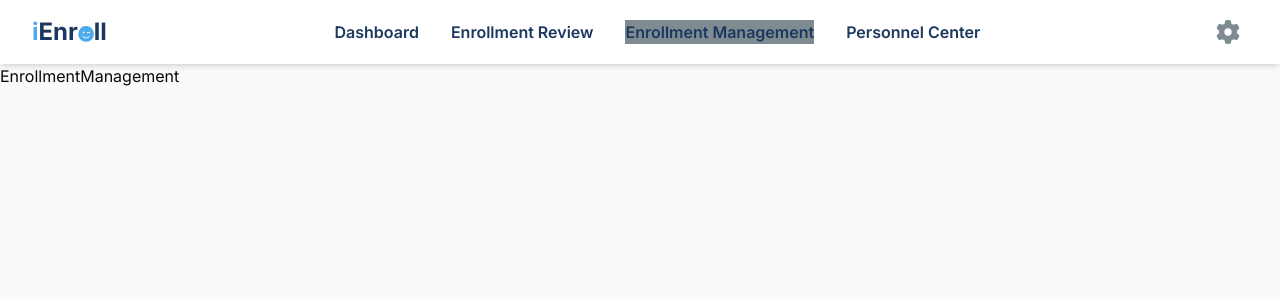
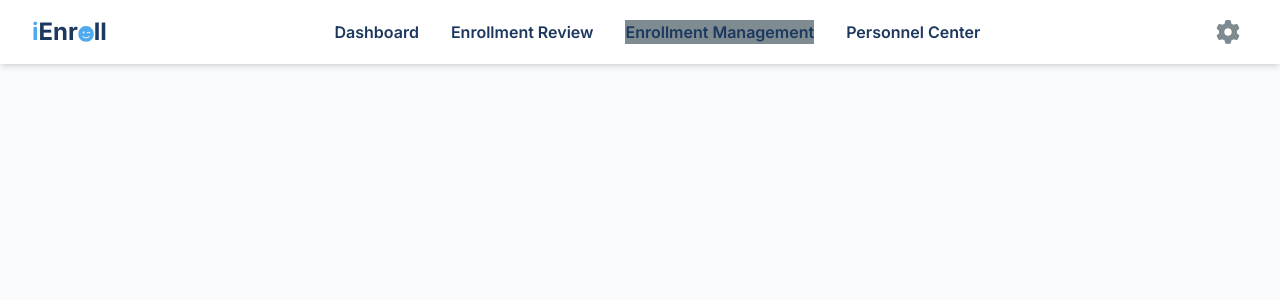
Before and after one commit to marcusAlmo/iEnroll, a React (Vite) app in the folder front/: page /admin/enrollment-management in a window 1280 px wide. Shown: the top 300 px of the page. Built offline with nearby package versions, Linux system fonts and the light colour scheme.

Commit message:
feat: Add EnrollmentManagement component and update routing with react-router-dom

```diff
--- a/front/src/app/admin/pages/EnrollmentManagement.tsx
+++ /dev/null
@@ -1,7 +0,0 @@
-import React from 'react'
-
-export default function EnrollmentManagement() {
-  return (
-    <div>EnrollmentManagement</div>
-  )
-}
--- /dev/null
+++ b/front/src/app/admin/pages/enrollment-management/EnrollmentManagement.tsx
@@ -0,0 +1,9 @@
+import { Outlet } from "react-router-dom";
+
+export default function EnrollmentManagement() {
+  return (
+    <div>
+      <Outlet />
+    </div>
+  );
+}
--- a/front/src/app/routes/admin/enrollmentManagementRoutes.tsx
+++ b/front/src/app/routes/admin/enrollmentManagementRoutes.tsx
@@ -1,9 +1,9 @@
 import { RouteObject } from "react-router";
-import EnrollmentManagement from "../../admin/pages/EnrollmentManagement";
+import EnrollmentManagement from "../../admin/pages/enrollment-management/EnrollmentManagement";
 
 export const enrollmentManagementRoutes: RouteObject[] = [
   {
     path: "enrollment-management",
-    element: <EnrollmentManagement />
-  }
+    element: <EnrollmentManagement />,
+  },
 ];
```
Also changed, not shown: package.json (added, +8 -0 lines), front/src/app/admin/pages/dashboard/dashboardIndex.tsx (added), 1 other file (tests, documents, lock files or other folders).
